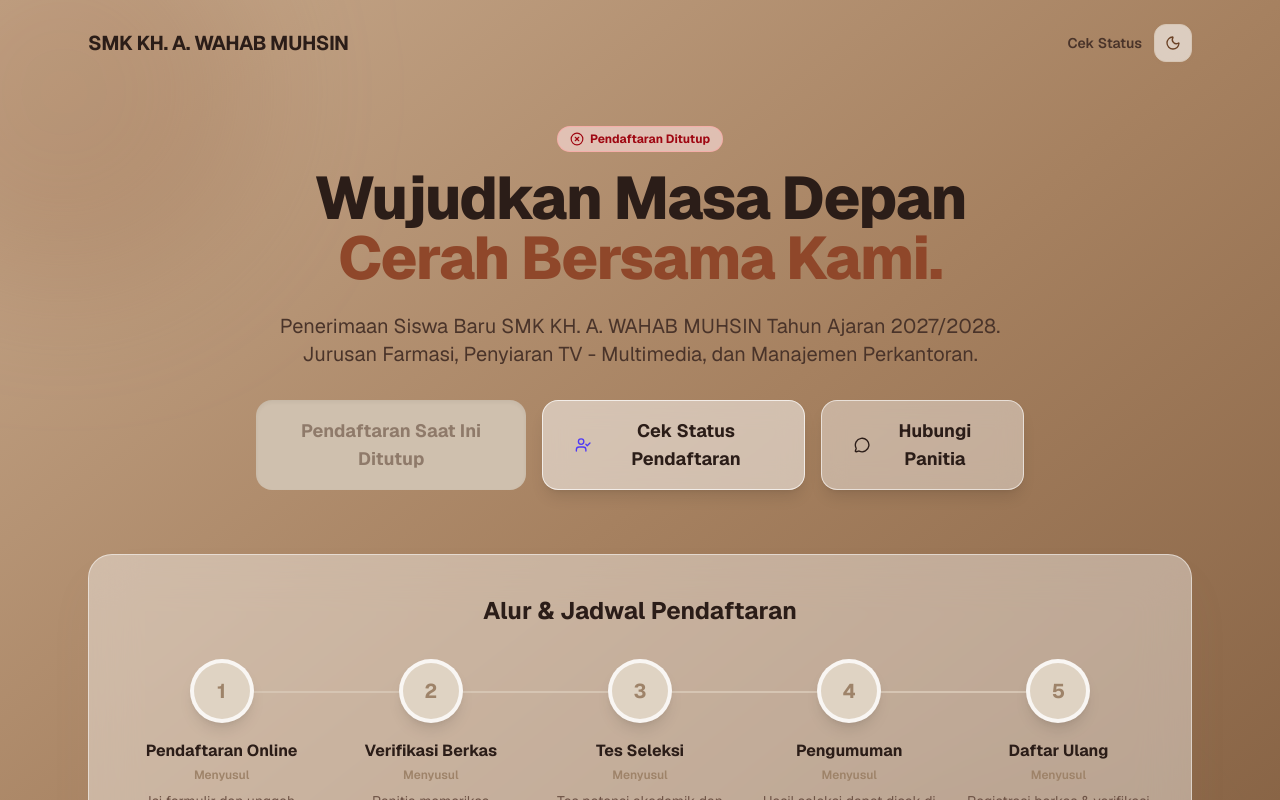
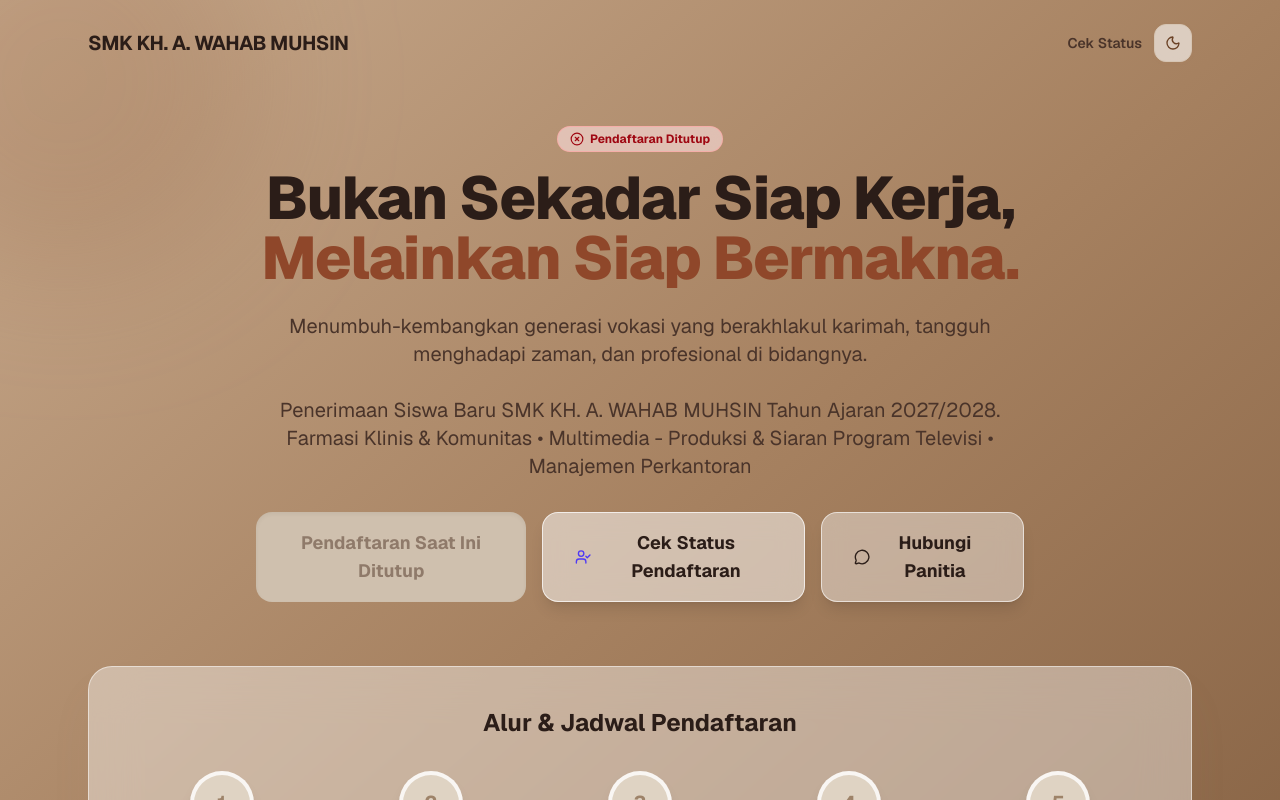
Before and after one commit to Fie910/psb-app, a Next.js app: page / in a window 1280 px wide. Shown: the top 800 px of the page. Built offline with nearby package versions, Linux system fonts and the light colour scheme; no server answers; the database is empty.

Commit message:
Release 2.1.1 Minor Fix

```diff
--- a/src/app/page.tsx
+++ b/src/app/page.tsx
@@ -91,13 +91,15 @@ export default function LandingPage() {
                     </span>
 
                     <h1 className={`text-4xl sm:text-5xl md:text-6xl font-extrabold tracking-tight mb-6 ${isDarkMode ? 'text-white' : 'text-[#2b1d18]'}`}>
-                        Wujudkan Masa Depan <br />
-                        <span className={isDarkMode ? 'text-teal-400' : 'text-[#8f472a]'}>Cerah Bersama Kami.</span>
+                        Bukan Sekadar Siap Kerja, <br />
+                        <span className={isDarkMode ? 'text-teal-400' : 'text-[#8f472a]'}>Melainkan Siap Bermakna.</span>
                     </h1>
 
                     <p className={`text-lg sm:text-xl mb-8 ${isDarkMode ? 'text-gray-300' : 'text-[#4a342a]'}`}>
-                        Penerimaan Siswa Baru SMK KH. A. WAHAB MUHSIN Tahun Ajaran 2027/2028.
-                        Jurusan Farmasi, Penyiaran TV - Multimedia, dan Manajemen Perkantoran.
+                        Menumbuh-kembangkan generasi vokasi yang berakhlakul karimah, tangguh menghadapi zaman, dan profesional di bidangnya. <br />
+                        <br />
+                        Penerimaan Siswa Baru SMK KH. A. WAHAB MUHSIN Tahun Ajaran 2027/2028. <br />
+                        Farmasi Klinis & Komunitas • Multimedia - Produksi & Siaran Program Televisi • Manajemen Perkantoran
                     </p>
 
                     <div className="flex flex-col sm:flex-row justify-center gap-4">
```
